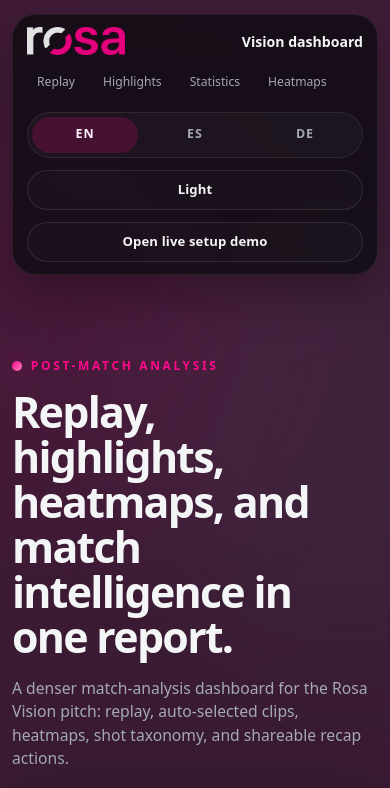
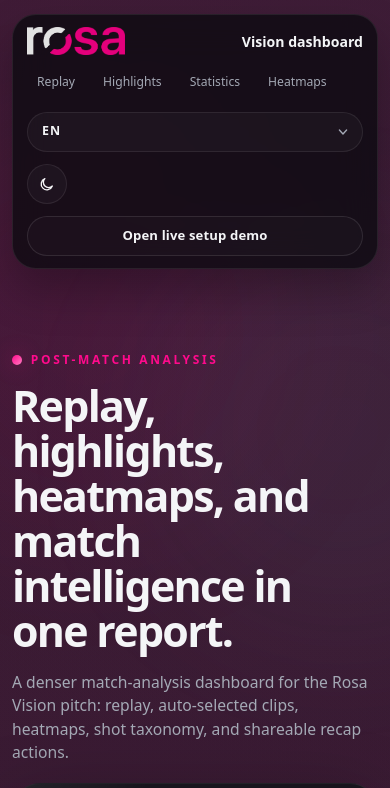
Before and after one commit to rodrag0/rosadashboards, a React (Vite) app: page / in a window 390 px wide. Shown: the top 788 px of the page. Built offline with nearby package versions, Linux system fonts and the light colour scheme; a web font is replaced by a local one.

Commit message:
Update header controls for language and theme

```diff
--- a/src/PostMatchDashboard.tsx
+++ b/src/PostMatchDashboard.tsx
@@ -1,12 +1,14 @@
 import { useEffect, useMemo, useRef, useState, type Dispatch, type SetStateAction } from "react";
 import type { Language, Theme } from "./appTypes";
 import { CourtHeatmap } from "./components/CourtHeatmap";
+import { LanguageSelect } from "./components/LanguageSelect";
 import { MomentumChart } from "./components/MomentumChart";
 import { PlayerCard } from "./components/PlayerCard";
 import { ShareIconButton } from "./components/ShareIconButton";
+import { ThemeToggleButton } from "./components/ThemeToggleButton";
 import { getMatchData, teamStyles } from "./data/demoMatch";
 import type { HighlightClip, HighlightFilter, PlayerProfile } from "./data/demoMatch";
-import { getTranslations, languageOptions } from "./i18n";
+import { getTranslations } from "./i18n";
 
 interface DashboardProps {
   language: Language;
@@ -141,22 +143,14 @@
         </nav>
 
         <div className="topbar-controls">
-          <div className="segment-control" aria-label={t.common.language}>
-            {languageOptions.map((option) => (
-              <button
-                key={option}
-                type="button"
-                className={`segment-control__button ${language === option ? "segment-control__button--active" : ""}`}
-                onClick={() => setLanguage(option)}
-              >
-                {option.toUpperCase()}
-              </button>
-            ))}
-          </div>
-          <button type="button" className="button secondary" onClick={() => setTheme(theme === "dark" ? "light" : "dark")}>
-            {theme === "dark" ? t.common.light : t.common.dark}
-          </button>
-          <a className="button secondary" href="/match-demo">
+          <LanguageSelect label={t.common.language} value={language} onChange={setLanguage} />
+          <ThemeToggleButton
+            theme={theme}
+            label={t.common.theme}
+            nextThemeLabel={theme === "dark" ? t.common.light : t.common.dark}
+            onToggle={() => setTheme(theme === "dark" ? "light" : "dark")}
+          />
+          <a className="button secondary topbar-route-link" href="/match-demo">
             {t.common.openLiveDemo}
           </a>
         </div>
--- /dev/null
+++ b/src/components/LanguageSelect.tsx
@@ -0,0 +1,34 @@
+import type { Language } from "../appTypes";
+import { languageOptions } from "../i18n";
+
+const languageLabels: Record<Language, string> = {
+  en: "EN",
+  es: "ES",
+  de: "DE",
+};
+
+interface LanguageSelectProps {
+  label: string;
+  value: Language;
+  onChange: (language: Language) => void;
+}
+
+export function LanguageSelect({ label, value, onChange }: LanguageSelectProps) {
+  return (
+    <label className="control-select-wrap">
+      <span className="sr-only">{label}</span>
+      <select className="control-select" value={value} onChange={(event) => onChange(event.target.value as Language)} title={label}>
+        {languageOptions.map((option) => (
+          <option key={option} value={option}>
+            {languageLabels[option]}
+          </option>
+        ))}
+      </select>
+      <span className="control-select-icon" aria-hidden="true">
+        <svg viewBox="0 0 20 20" fill="none">
+          <path d="m5.5 7.5 4.5 5 4.5-5" stroke="currentColor" strokeWidth="1.7" strokeLinecap="round" strokeLinejoin="round" />
+        </svg>
+      </span>
+    </label>
+  );
+}
--- /dev/null
+++ b/src/components/ThemeToggleButton.tsx
@@ -0,0 +1,36 @@
+import type { Theme } from "../appTypes";
+
+interface ThemeToggleButtonProps {
+  theme: Theme;
+  label: string;
+  nextThemeLabel: string;
+  onToggle: () => void;
+}
+
+function SunIcon() {
+  return (
+    <svg viewBox="0 0 24 24" fill="none" aria-hidden="true">
+      <circle cx="12" cy="12" r="4.2" stroke="currentColor" strokeWidth="1.8" />
+      <path d="M12 2.75v2.1M12 19.15v2.1M21.25 12h-2.1M4.85 12h-2.1M18.54 5.46l-1.49 1.49M6.95 17.05l-1.49 1.49M18.54 18.54l-1.49-1.49M6.95 6.95 5.46 5.46" stroke="currentColor" strokeWidth="1.8" strokeLinecap="round" />
+    </svg>
+  );
+}
+
+function MoonIcon() {
+  return (
+    <svg viewBox="0 0 24 24" fill="none" aria-hidden="true">
+      <path d="M19.15 14.79A7.7 7.7 0 1 1 9.2 4.85a6.45 6.45 0 1 0 9.95 9.94Z" stroke="currentColor" strokeWidth="1.8" strokeLinecap="round" strokeLinejoin="round" />
+    </svg>
+  );
+}
+
+export function ThemeToggleButton({ theme, label, nextThemeLabel, onToggle }: ThemeToggleButtonProps) {
+  const buttonLabel = `${label}: ${nextThemeLabel}`;
+
+  return (
+    <button type="button" className="theme-toggle" onClick={onToggle} aria-label={buttonLabel} title={buttonLabel}>
+      {theme === "dark" ? <MoonIcon /> : <SunIcon />}
+      <span className="sr-only">{buttonLabel}</span>
+    </button>
+  );
+}
--- a/src/index.css
+++ b/src/index.css
@@ -94,6 +94,18 @@
   text-decoration: none;
 }
 
+.sr-only {
+  position: absolute;
+  width: 1px;
+  height: 1px;
+  padding: 0;
+  margin: -1px;
+  overflow: hidden;
+  clip: rect(0, 0, 0, 0);
+  white-space: nowrap;
+  border: 0;
+}
+
 button {
   border: 0;
   background: none;
@@ -1341,17 +1353,22 @@
     font-size: 0.82rem;
   }
 
-  .segment-control {
+  .control-select-wrap {
+    width: 100%;
+  }
+
+  .topbar-controls .theme-toggle {
+    justify-self: end;
+  }
+
+  .topbar-route-link {
     grid-column: 1 / -1;
     width: 100%;
-    justify-content: space-between;
-    padding: 3px;
-  }
-
-  .segment-control__button {
+  }
+
+  .control-select {
     min-height: 32px;
-    flex: 1;
-    padding: 0 8px;
+    padding-inline: 12px 34px;
     font-size: 0.7rem;
     letter-spacing: 0.06em;
   }
@@ -1370,30 +1387,80 @@
   min-width: 0;
 }
 
-.segment-control {
+.control-select-wrap {
+  position: relative;
   display: inline-flex;
-  align-items: center;
-  gap: 4px;
-  padding: 4px;
+  min-width: 86px;
+}
+
+.control-select {
+  appearance: none;
+  width: 100%;
+  min-height: 40px;
+  padding: 0 36px 0 14px;
   border: 1px solid var(--border);
   border-radius: 999px;
   background: var(--control-bg);
-}
-
-.segment-control__button {
-  min-height: 36px;
-  padding: 0 12px;
-  border-radius: 999px;
-  color: var(--control-text);
+  color: var(--text);
+  cursor: pointer;
+  outline: none;
+  transition: border-color var(--transition), background var(--transition), box-shadow var(--transition), color var(--transition);
   font-size: 0.78rem;
   font-weight: 700;
   letter-spacing: 0.08em;
   text-transform: uppercase;
 }
 
-.segment-control__button--active {
+.control-select:focus-visible {
+  border-color: rgba(255, 10, 140, 0.34);
+  box-shadow: 0 0 0 4px rgba(255, 10, 140, 0.12);
+}
+
+.control-select-icon {
+  position: absolute;
+  top: 50%;
+  right: 12px;
+  display: inline-flex;
+  align-items: center;
+  justify-content: center;
+  width: 16px;
+  height: 16px;
+  transform: translateY(-50%);
+  color: var(--control-text);
+  pointer-events: none;
+}
+
+.control-select-icon svg,
+.theme-toggle svg {
+  width: 100%;
+  height: 100%;
+}
+
+.theme-toggle {
+  display: inline-flex;
+  align-items: center;
+  justify-content: center;
+  width: 40px;
+  height: 40px;
+  flex: 0 0 auto;
+  border: 1px solid var(--border);
+  border-radius: 999px;
+  background: var(--control-bg);
+  color: var(--text);
+  transition: transform var(--transition), border-color var(--transition), background var(--transition), color var(--transition), box-shadow var(--transition);
+}
+
+.theme-toggle:hover,
+.theme-toggle:focus-visible {
+  transform: translateY(-1px);
+  border-color: rgba(255, 10, 140, 0.28);
   background: var(--control-active-bg);
-  color: var(--control-active-text);
+  box-shadow: 0 14px 24px rgba(255, 10, 140, 0.14);
+}
+
+.theme-toggle svg {
+  width: 18px;
+  height: 18px;
 }
 
 .dashboard-shell {
--- a/src/match-demo/MatchExperience.tsx
+++ b/src/match-demo/MatchExperience.tsx
@@ -1,7 +1,9 @@
 import { useEffect, useMemo, useState, type Dispatch, type SetStateAction } from "react";
 import type { Language, Theme } from "../appTypes";
+import { LanguageSelect } from "../components/LanguageSelect";
 import { ShareIconButton } from "../components/ShareIconButton";
-import { getTranslations, languageOptions } from "../i18n";
+import { ThemeToggleButton } from "../components/ThemeToggleButton";
+import { getTranslations } from "../i18n";
 import { getDeuceOptions, getGameModeOptions, getSideChangeOptions, initialSetup, qrPattern, sponsorSuggestions } from "./demoConfig";
 import "./match-demo.css";
 import {
@@ -765,22 +767,14 @@
         </a>
 
         <div className="topbar-controls">
-          <div className="segment-control" aria-label={messages.common.language}>
-            {languageOptions.map((option) => (
-              <button
-                key={option}
-                type="button"
-                className={`segment-control__button ${language === option ? "segment-control__button--active" : ""}`}
-                onClick={() => setLanguage(option)}
-              >
-                {option.toUpperCase()}
-              </button>
-            ))}
-          </div>
-          <button type="button" className="button secondary" onClick={() => setTheme(theme === "dark" ? "light" : "dark")}>
-            {theme === "dark" ? messages.common.light : messages.common.dark}
-          </button>
-          <a className="button secondary" href="/">
+          <LanguageSelect label={messages.common.language} value={language} onChange={setLanguage} />
+          <ThemeToggleButton
+            theme={theme}
+            label={messages.common.theme}
+            nextThemeLabel={theme === "dark" ? messages.common.light : messages.common.dark}
+            onToggle={() => setTheme(theme === "dark" ? "light" : "dark")}
+          />
+          <a className="button secondary topbar-route-link" href="/">
             {messages.common.openPostMatch}
           </a>
         </div>
```
